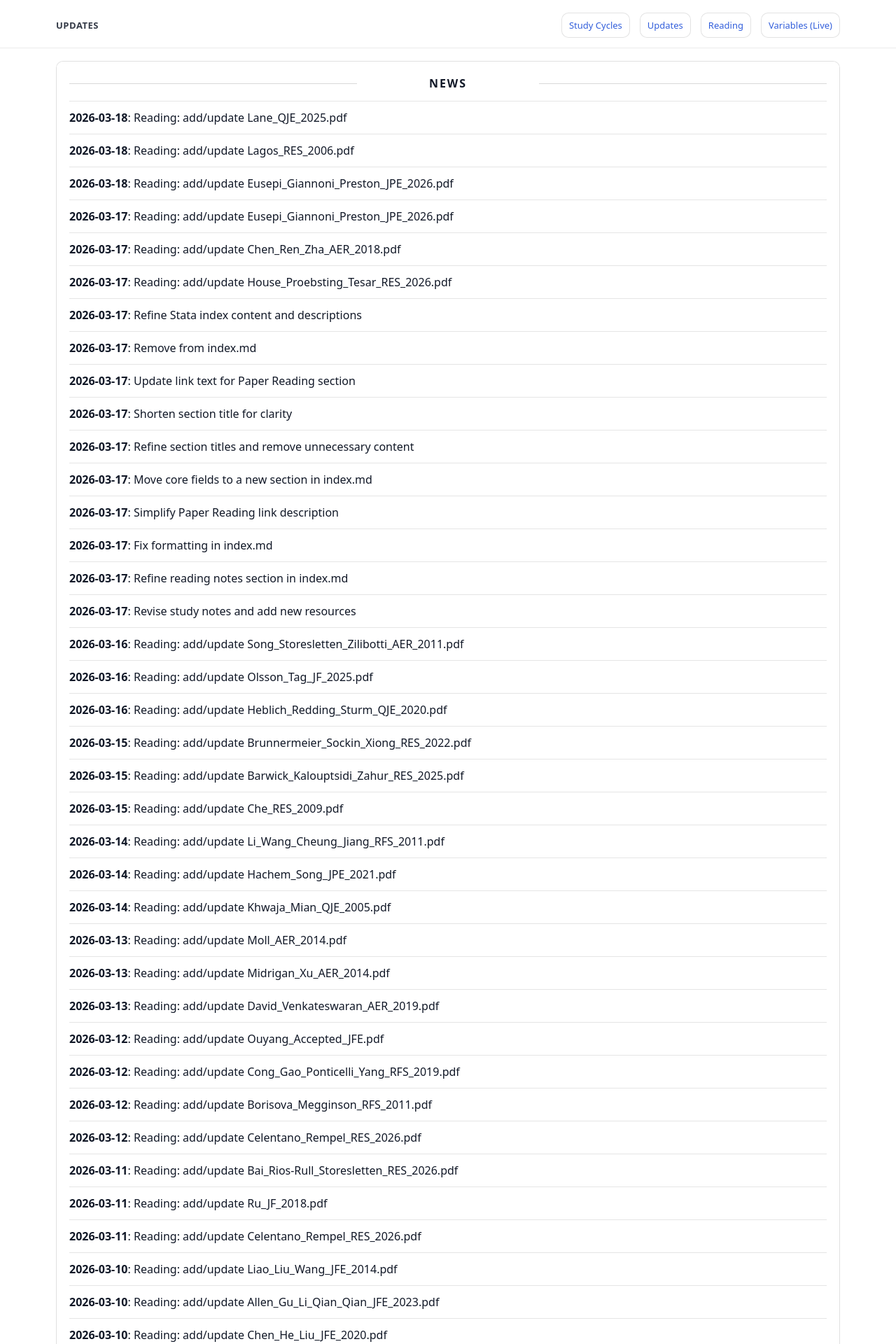
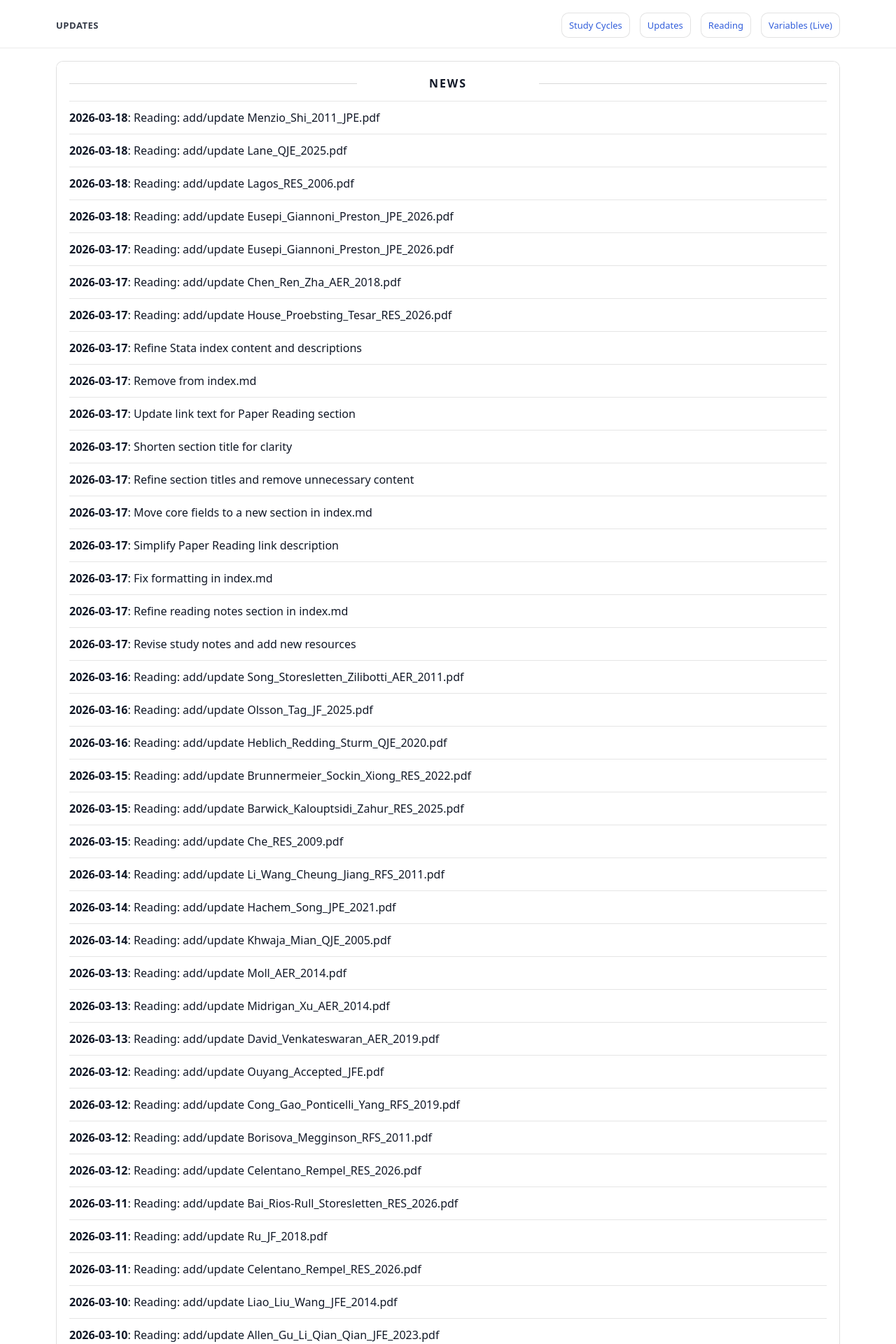
Before and after one commit to yaxinzn/study-archive, a Jekyll site: the page built from updates/index.md, in a window 1280 px wide. Shown: the top 1920 px of the page at 70% size. Built offline with Jekyll 4.4.1, drawn with Linux system fonts in a browser that asks for light colours; some of the changed text lies outside the part shown.

Commit message:
chore: update NEWS feed

```diff
--- a/_data/news.yml
+++ b/_data/news.yml
@@ -1,4 +1,7 @@
 # Auto-generated update history (sorted newest -> oldest). Do not edit manually.
+- ts: "1773834834"
+  date: "2026-03-18"
+  title: "Reading: add/update Menzio_Shi_2011_JPE.pdf"
 - ts: "1773833756"
   date: "2026-03-18"
   title: "Reading: add/update Lane_QJE_2025.pdf"
```
